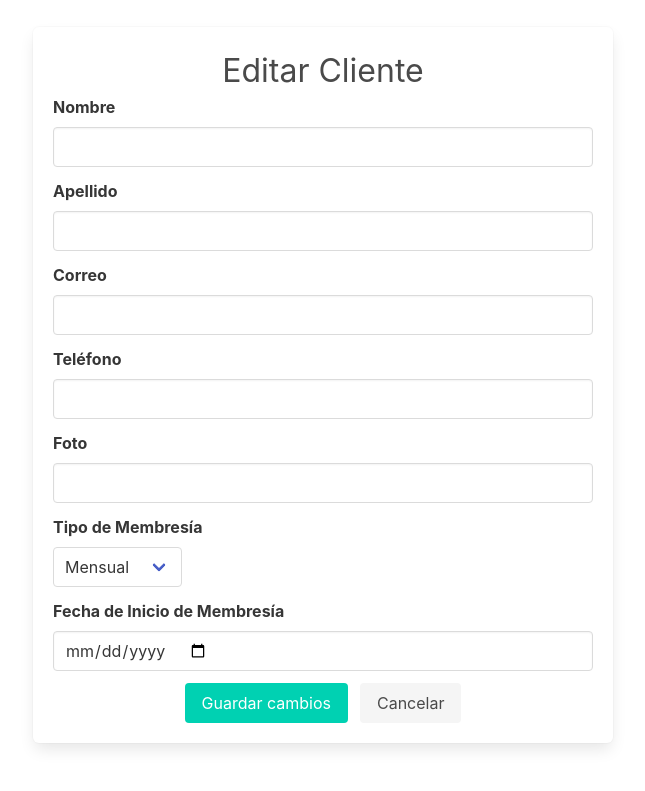
After one commit to viniciosarango/doriansgym-registro-asistencia, a Flask app: page /editar_cliente/1 in a window 1280 px wide. The commit adds this page. Shown: the part 117-908 px from the top of the page, without its empty margins (317-962 px from the left). Run offline with Flask 3, Linux system fonts and the light colour scheme.

Commit message:
edicion de clientes exitosa

```diff
--- a/app.py
+++ b/app.py
@@ -1,6 +1,12 @@
 from flask import Flask, render_template, request, redirect, url_for
+from db import controlador
+#from db.controlador import actualizar_cliente_cedula
+
 from db.controlador import obtenerClientes, insertarCliente, obtener_cliente_por_cedula, registrar_asistencia_cliente, obtener_asistencias_diarias_cliente, obtener_asistencias_diarias, obtener_cliente_por_id
 from flask import request
+from db.controlador import obtener_cliente, registrar_asistencia_cliente
+
+
 
 
 
@@ -106,6 +112,67 @@ def registro_asistencias_diarias_cliente(id_cliente):
     return render_template('registro_asistencias_diarias_cliente.html', asistencias_diarias_cliente=asistencias_diarias_cliente)
 
 
+
+##### LO MAS DIFICIL ##########
+
+@app.route('/editar_cliente/<string:cedula>', methods=['GET', 'POST'])
+def editar_cliente(cedula):
+    # Lógica para obtener los detalles del cliente por su cédula
+    cliente = obtener_cliente(cedula)
+
+    if request.method == 'POST':
+        # Obtener los datos del formulario de edición
+        nuevo_nombre = request.form['nombre']
+        nuevo_apellido = request.form['apellido']
+        nuevo_correo = request.form['correo']
+        nuevo_telefono = request.form['telefono']
+        nueva_foto = request.form['foto']
+        nuevo_tipo_membresia = request.form['tipo_membresia']
+        nuevo_fecha_inicio = request.form['fecha_inicio']
+
+        print(f'Datos antes de la actualización para cédula {cedula}:')
+        print(f'Cliente: {cliente}')
+
+        controlador.actualizar_cliente_cedula(cedula, nuevo_nombre, nuevo_apellido, nuevo_correo, nuevo_telefono, nueva_foto, nuevo_tipo_membresia, nuevo_fecha_inicio)
+
+        print(f'Datos después de la actualización para cédula {cedula}:')
+        #cliente_actualizado = obtener_cliente_por_cedula(cedula)
+        #print(f'Nombre: {cliente_actualizado[2]}, Apellido: {cliente_actualizado[3]}, Correo: {cliente_actualizado[4]}, Teléfono: {cliente_actualizado[5]}, Foto: {cliente_actualizado[6]}, Tipo membresía: {cliente_actualizado[7]}, Fecha Inicio: {cliente_actualizado[8]}, Fecha Fin: {cliente_actualizado[9]}')
+
+        # Redireccionar a la página de lista de clientes después de la edición
+        return redirect(url_for('mostrar_clientes'))
+
+    # Renderizar la plantilla de edición de cliente
+    return render_template('editar_cliente.html', cliente=cliente)
+
+
+
+@app.route('/actualizar_cliente', methods=['POST'])
+def actualizar_cliente():
+    if request.method == 'POST':
+        # Obtener los datos del formulario de edición
+        cedula = request.form['cedula']
+        nuevo_nombre = request.form['nombre']
+        nuevo_apellido = request.form['apellido']
+        nuevo_correo = request.form['correo']
+        nuevo_telefono = request.form['telefono']
+        nueva_foto = request.form['foto']
+        nuevo_tipo_membresia = request.form['tipo_membresia']
+        nueva_fecha_inicio = request.form['fecha_inicio']
+
+
+        # Lógica para actualizar los datos del cliente
+        # (Llama al procedimiento almacenado actualizar_cliente_cedula)
+        controlador.actualizar_cliente_cedula(cedula, nuevo_nombre, nuevo_apellido, nuevo_correo, nuevo_telefono, nueva_foto, nuevo_tipo_membresia, nueva_fecha_inicio)
+
+        # Redireccionar a la página de lista de clientes después de la edición
+        return redirect(url_for('mostrar_clientes'))
+
+
+
+
+
+
 #RUTA PARA HACER PRUEBAS
 
 @app.route('/probar_obtener_cliente_por_id/<int:idCliente>')
--- a/db/controlador.py
+++ b/db/controlador.py
@@ -50,6 +50,51 @@ def obtener_cliente_por_id(id_cliente):
         print(f"Error al ejecutar la consulta: {error}")
 
     return None
+
+# OBTENER CLIENTE USANDO PROCEMIENTO ALMACENADO, Y ENVIANDO CEDULA COMO OARAMETRO
+
+def obtener_cliente(cedula):
+    try:
+        conexion = obtener_conexion()
+        if conexion:
+            cursor = conexion.cursor()
+            arg = [cedula]
+            cursor.callproc("obtener_cliente_cedula", arg)
+            cliente = cursor.fetchone()
+            conexion.close()
+            return cliente
+    except pymysql.Error as error:
+        print(f"Error al ejecutar la consulta: {error}")
+        return None
+
+
+# Función para actualizar un cliente por cédula
+def actualizar_cliente_cedula(cedula, nombre, apellido, correo, telefono, foto, tipo_membresia, fecha_inicio):
+    try:
+        conexion = obtener_conexion()
+        if conexion:
+            with conexion.cursor() as cursor:
+                # Llama al procedimiento almacenado
+                cursor.callproc("actualizar_cliente_cedula", [cedula, nombre, apellido, correo, telefono, foto, tipo_membresia, fecha_inicio])
+
+            # Realiza la confirmación y cierra la conexión
+            conexion.commit()
+            conexion.close()
+
+            # Imprimir en consola para verificar los valores
+            print(f"Cliente actualizado con cédula: {cedula}")
+            print(f"Nuevo nombre: {nombre}")
+            print(f"Nuevo apellido: {apellido}")
+            print(f"Nuevo correo: {correo}")
+            print(f"Nuevo teléfono: {telefono}")
+            print(f"Nueva foto: {foto}")
+            print(f"Nuevo tipo de membresía: {tipo_membresia}")
+            print(f"Nueva fecha de inicio: {fecha_inicio}")
+
+            return True
+    except pymysql.Error as error:
+        print(f"Error al ejecutar la consulta: {error}")
+        return False
 
 
 
--- /dev/null
+++ b/templates/editar_cliente.html
@@ -0,0 +1,83 @@
+{% extends 'maestra.html' %}
+
+{% block titulo %}
+    Editar Cliente
+{% endblock %}
+
+{% block contenido %}
+<section class="section">
+    <div class="columns is-centered">
+        <div class="column is-half">
+            <div class="box">
+                <h3 class="is-size-3 has-text-centered">Editar Cliente</h3>
+
+                <form method="post" action="{{ url_for('editar_cliente', cedula=cliente[1]) }}">
+                    <div class="field">
+                        <label class="label">Nombre</label>
+                        <div class="control">
+                            <input class="input" type="text" name="nombre" value="{{ cliente[2] }}" required>
+                        </div>
+                    </div>
+                    <div class="field">
+                        <label class="label">Apellido</label>
+                        <div class="control">
+                            <input class="input" type="text" name="apellido" value="{{ cliente[3] }}" required>
+                        </div>
+                    </div>
+                    <div class="field">
+                        <label class="label">Correo</label>
+                        <div class="control">
+                            <input class="input" type="email" name="correo" value="{{ cliente[4] }}" required>
+                        </div>
+                    </div>
+                    <div class="field">
+                        <label class="label">Teléfono</label>
+                        <div class="control">
+                            <input class="input" type="tel" name="telefono" value="{{ cliente[5] }}" required>
+                        </div>
+                    </div>
+                    <!-- Nuevos campos agregados -->
+                    <div class="field">
+                        <label class="label">Foto</label>
+                        <div class="control">
+                            <input class="input" type="text" name="foto" value="{{ cliente[6] }}" required>
+                        </div>
+                    </div>
+
+                    <div class="field">
+                        <label class="label">Tipo de Membresía</label>
+                        <div class="control">
+                            <div class="select">
+                                <select name="tipo_membresia" required>
+                                    <option value="mensual" {% if cliente[7] == 'mensual' %}selected{% endif %}>Mensual</option>
+                                    <option value="trimestral" {% if cliente[7] == 'trimestral' %}selected{% endif %}>Trimestral</option>
+                                    <option value="semestral" {% if cliente[7] == 'semestral' %}selected{% endif %}>Semestral</option>
+                                    <option value="anual" {% if cliente[7] == 'anual' %}selected{% endif %}>Anual</option>
+                                </select>
+                            </div>
+                        </div>
+                    </div>
+
+                    <div class="field">
+                        <label class="label">Fecha de Inicio de Membresía</label>
+                        <div class="control">
+                            <input class="input" type="date" name="fecha_inicio" value="{{ cliente[6] | default('', true) }}" required>
+                        </div>
+                    </div>
+
+                    <!-- Fin de nuevos campos -->
+                    <div class="field is-grouped is-grouped-centered">
+                        <p class="control">
+                            <button class="button is-primary" type="submit">Guardar cambios</button>
+                        </p>
+                        <p class="control">
+                            <a class="button is-light" href="{{ url_for('mostrar_clientes') }}">Cancelar</a>
+                        </p>
+                    </div>
+                </form>
+
+            </div>
+        </div>
+    </div>
+</section>
+{% endblock %}
--- a/templates/lista_clientes.html
+++ b/templates/lista_clientes.html
@@ -35,8 +35,12 @@
                         <td>{{ cliente[5] }}</td>
                         <td>{{ cliente[6] }}</td>
                         <td>
-                        <a href="{{ url_for('registro_asistencias_diarias_cliente', id_cliente=cliente.idCliente) }}" class="button is-info">Ver Asistencias Diarias</a>
+                            <a href="{{ url_for('editar_cliente', cedula=cliente[0]) }}" class="button is-info">Editar</a>
                         </td>
+                        <td>
+                            <a href="#" class="button is-danger">Eliminar</a>
+                        </td>
+                        <td>
                     </tr>
                     {% endfor %}
                 </tbody>
```
Also changed, not shown: procedimientos almacenados.sql (added, +98 -0 lines), templates/datos_cliente.html (+13 -2 lines), static/fotos/1104286859.jpg (added).
